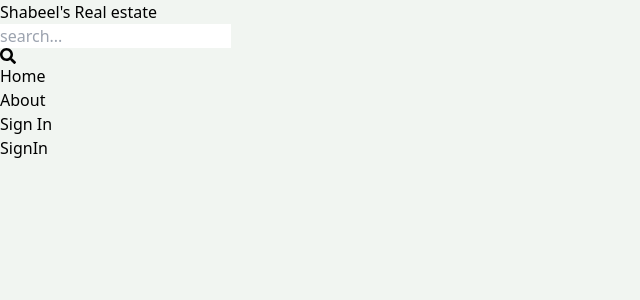
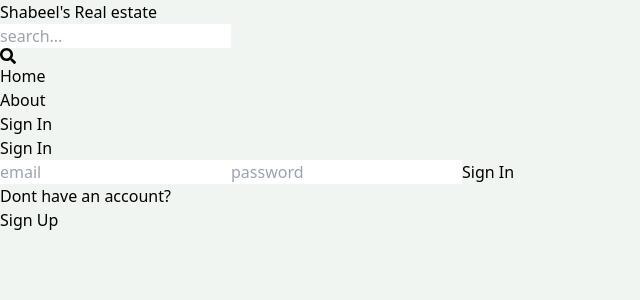
Before and after one commit to Shabeelk123/real-estate, a React (Vite) app in the folder client/: page /sign-in in a window 1280 px wide. Shown: the top 300 px of the page, without its empty margins (0-640 px from the left). Built offline with nearby package versions, Linux system fonts and the light colour scheme.

Commit message:
complete signIn functionality

```diff
--- a/client/src/pages/SignIn.jsx
+++ b/client/src/pages/SignIn.jsx
@@ -1,7 +1,76 @@
-import React from 'react'
+import React, { useState } from "react";
+import { Link, useNavigate } from "react-router-dom";
 
 export default function SignIn() {
+  const [formData, setFormData] = useState({});
+  const [error, setError] = useState(null);
+  const [loading, setLoading] = useState(false);
+
+  const navigate = useNavigate();
+  const handleChange = (e) => {
+    setFormData({
+      ...formData,
+      [e.target.id]: e.target.value,
+    });
+  };
+
+  const handleSubmit = async (e) => {
+    e.preventDefault();
+    try {
+      const response = await fetch("/api/auth/signin", {
+        method: "POST",
+        headers: {
+          "Content-Type": "application/json",
+        },
+        body: JSON.stringify(formData),
+      });
+      const data = await response.json();
+      if (data.success === false) {
+        setError(data.message);
+        setLoading(false);
+        return;
+      }
+      setLoading(false);
+      setError(null);
+      navigate('/');
+    } catch (error) {
+      setLoading(false);
+      setError(error.message);
+    }
+  };
+
   return (
-    <div>SignIn</div>
-  )
+    <div className="p-3 max-w-lg mx-auto">
+      <h1 className="text-3xl text-center font-semibold my-7">Sign In</h1>
+      <form className="flex flex-col gap-4" onSubmit={handleSubmit}>
+        <input
+          type="email"
+          placeholder="email"
+          className="border p-3 rounded-lg"
+          id="email"
+          onChange={handleChange}
+        />
+        <input
+          type="password"
+          placeholder="password"
+          className="border p-3 rounded-lg"
+          id="password"
+          onChange={handleChange}
+        />
+        <button
+          disabled={loading}
+          className="bg-slate-700 text-white p-3 rounded-lg uppercase hover:opacity-95 disabled:opacity-80"
+        >
+          {loading ? "Loading..." : "Sign In"}
+        </button>
+      </form>
+      <div className="flex gap-2 mt-5">
+        <p>Dont have an account?</p>
+        <Link to="/sign-up">
+          <span className="text-blue-700 hover:underline">Sign Up</span>
+        </Link>
+      </div>
+      {error && <p className="text-red-500">{error}</p>}
+    </div>
+  );
 }
--- a/client/src/pages/SignUp.jsx
+++ b/client/src/pages/SignUp.jsx
@@ -32,7 +32,7 @@
       }
       setLoading(false);
       setError(null);
-      navigate('/signin');
+      navigate('/sign-in');
     } catch (error) {
       setLoading(false);
       setError(error.message);
```
